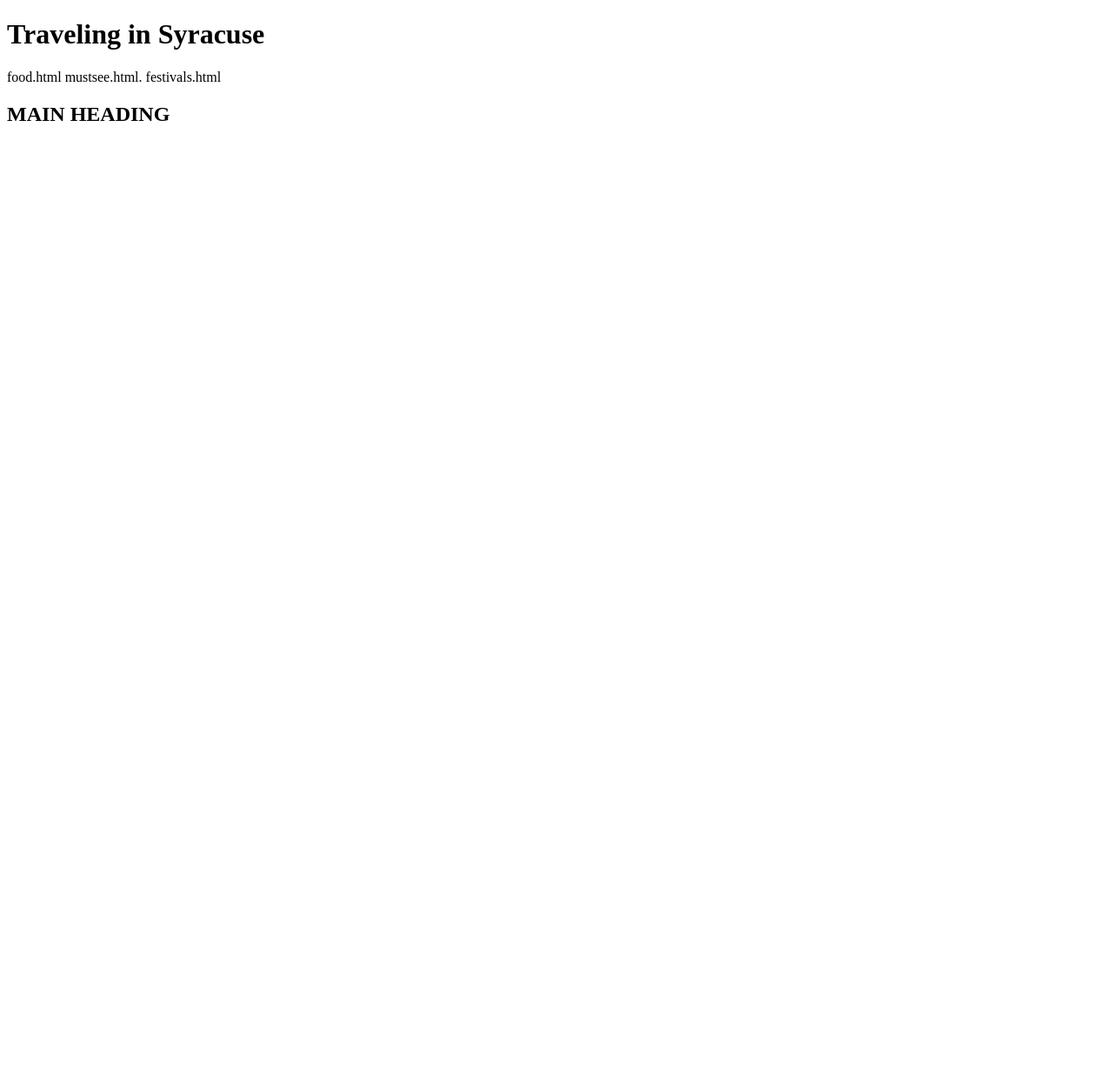
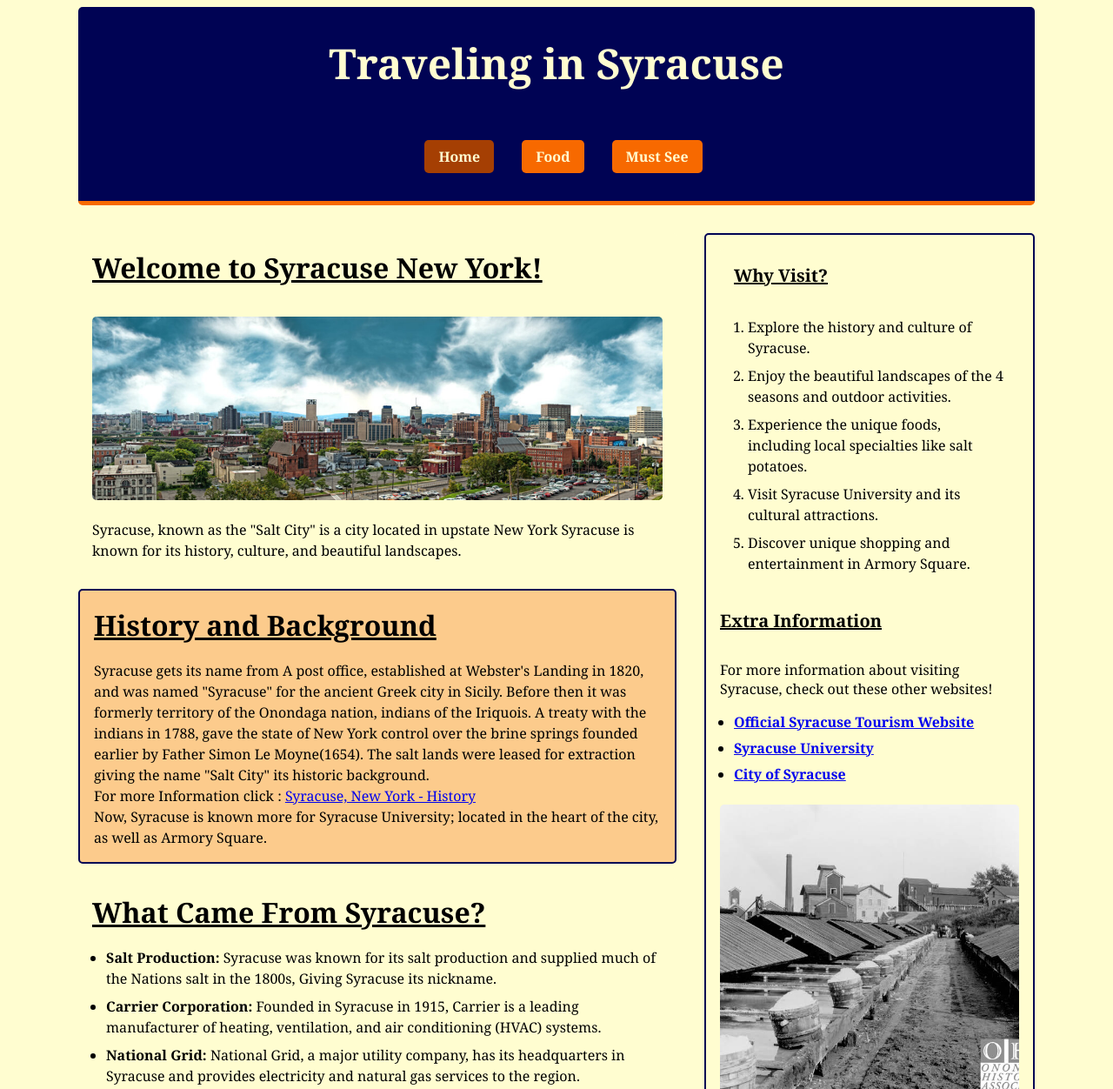
Before and after one commit to CIS-130/Team-4, a plain HTML site: page index.html in a window 1280 px wide. Shown: the top 1252 px of the page at 87% size. Before the commit the page ends 800 px from the top, so only its background shows below. Drawn offline with Linux system fonts and the light colour scheme.

Commit message:
finished home page

```diff
--- a/index.html
+++ b/index.html
@@ -4,7 +4,8 @@
 <head>
     <meta charset="UTF-8">
     <meta name="viewport" content="width=device-width" initial-scale="1.0">
-    <title>A trveling Guide to Syracuse</title>
+    <title>A Traveling Guide to Syracuse</title>
+    <link rel="stylesheet" href="styles.css">
 
 </head>
 
@@ -12,18 +13,68 @@
 
     <header>
         <h1>Traveling in Syracuse</h1>
-    <nav> food.html mustsee.html. festivals.html
 
+    <nav class="navbar">
+        <ul class="menu">
+            <li><a href="index.html" class="active">Home</a></li>
+            <li><a href="food.html">Food</a></li>
+            <li><a href="mustsee.html">Must See</a></li>
+        </ul>
     </nav>
 
-    </header>
+</header>
 
-    <main>
+    <main class="main">
+        <section class="content">
+            <article class="card">
+                <h2> Welcome to Syracuse New York!</h2>
+                <img src="images/city_of_SYR.jpg" alt="An Image of a View of the City of Syracuse">
+                <p>Syracuse, known as the "Salt City" is a city located in upstate New York Syracuse is known for its history, culture, and beautiful landscapes.</p>
+            </article>
+
+            <article class="article-1">
+                <h2>History and Background</h2>
+                <p>Syracuse gets its name from A post office, established at Webster's Landing in 1820, and was named "Syracuse" for the ancient Greek city in Sicily. Before then it was formerly territory of the Onondaga nation, indians of the Iriquois. A treaty with the indians in 1788, gave the state of New York control over the brine springs founded earlier by Father Simon Le Moyne(1654). The salt lands were leased for extraction giving the name "Salt City" its historic background. </p>
+                <p>For more Information click : <a href="https://www.britannica.com/place/Syracuse-New-York">Syracuse, New York - History</a> </p>
+                <p>Now, Syracuse is known more for Syracuse University; located in the heart of the city, as well as Armory Square.</p>
+            </article>
+
+            <article class="card">
+                <h2>What Came From Syracuse?</h2>
+                <ul>
+                    <li><strong>Salt Production:</strong> Syracuse was known for its salt production and supplied much of the Nations salt in the 1800s, Giving Syracuse its nickname.</li>
+                    <li><strong>Carrier Corporation:</strong> Founded in Syracuse in 1915, Carrier is a leading manufacturer of heating, ventilation, and air conditioning (HVAC) systems.</li>
+                    <li><strong>National Grid:</strong> National Grid, a major utility company, has its headquarters in Syracuse and provides electricity and natural gas services to the region.</li>
+                    <li><strong>Salt Potatoes:</strong> Syracuse is also known for its unique salt potatoes, originating in the 19th century and a <em>must-try</em> for visitors.</li>
+                </ul>
+            </article>
+     </section>
+
+     <aside class="sidebar">
+        <div class="card">
+            <h3> Why Visit?</h3>
+            <ol>
+                <li>Explore the history and culture of Syracuse.</li>
+                <li>Enjoy the beautiful landscapes of the 4 seasons and outdoor activities.</li>
+                <li>Experience the unique foods, including local specialties like salt potatoes.</li>
+                <li>Visit Syracuse University and its cultural attractions.</li>
+                <li>Discover unique shopping and entertainment in Armory Square.</li>
+            </ol>
+        </div>
+        <div>
+            <h3>Extra Information</h3>
+            <p>For more information about visiting Syracuse, check out these other websites!</p>
+            <ul class="extra-links">
+                <li><a href="https://www.syracuse.com" target="_blank">Official Syracuse Tourism Website</a></li>
+                <li><a href="https://www.Syracuse.edu" target="_blank">Syracuse University</a></li>
+                <li><a href="https://www.syr.gov" target="_blank">City of Syracuse</a></li>
+            </ul>
+        </div>
         <section>
+            <img src="images/saltmine.jpg" alt="An Image of a Salt Mine in Syracuse">
+        </section>
+     </aside>
 
-            <h2>MAIN HEADING</h2>
-
-        </section>
     </main>
 
 
@@ -31,8 +82,8 @@
 
 
 
-<footer>
-
+<footer class="footer">
+    <p>&copy; 2026 Traveling Guide to Syracuse.</p>
 
 </footer>
 
--- /dev/null
+++ b/styles.css
@@ -0,0 +1,175 @@
+*{
+
+    box-sizing: border-box;
+    margin: 0;
+    padding: 0;
+}
+
+
+:root{
+    --primary-color:#fffdd0;
+
+}
+
+body{
+    font-family:Georgia, 'Times New Roman', Times, serif;
+    background-color: var(--primary-color);
+    width: min(100% - 2rem, 1100px);
+    margin: 0 auto;
+
+}
+
+img{
+    max-width: 100%;
+    height: auto;
+    border-radius: 5px;
+    margin: 1rem 0;
+}
+
+header{
+    background-color:#000354;
+    color: var(--primary-color);
+    padding: 2em;
+    border-radius: 5px;
+    margin-top: .5rem;
+    text-align: center;
+    border-bottom: 5px solid #F76900;
+}
+
+h1{
+    font-size: 3rem;
+    margin-bottom: 4rem;
+}
+
+.menu{
+    display: flex;
+    flex-direction: row;
+    gap: 3rem;
+    list-style: none;
+    justify-content: center;
+
+}
+.menu a{
+    text-decoration: none;
+    color: var(--primary-color);
+    background-color: #F76900;
+    font-weight: bold;
+    padding: 0.5rem 1rem;
+    border-radius: 5px;
+
+}
+.menu:hover{
+    background-color: #000354;
+}
+.menu a.active{
+    background-color: #a53f03;
+
+}
+
+main{
+    display: flex;
+    flex-direction: column;
+    gap: 1.5rem;
+    margin: 2rem 0;
+
+}
+
+.article-1{
+    background-color:rgb(252, 203, 140);
+    padding: 1rem;
+    border-radius: 5px;
+    border: 2px solid #000354;
+    margin-bottom: 1rem;
+    line-height: 1.5;
+
+}
+
+.card{
+    background-color: var(--primary-color);
+    padding: 1rem;
+    border-radius: 5px;
+    margin-bottom: 1rem;
+    line-height: 1.5;
+
+}
+
+h2{
+    font-size: 2rem;
+    margin-bottom: 1rem;
+    text-decoration: underline;
+}
+
+
+h3{
+    font-size: 1.25rem;
+    margin-bottom: 2rem;
+    text-decoration: underline;
+}
+
+
+li{
+    margin-bottom: 0.5rem;
+}
+
+
+ul{
+    Margin-left: 1rem;
+    Margin-top: 1rem;
+}
+
+ol{
+    Margin-left: 1rem;
+    Margin-top: 1rem;
+}
+
+.extra-links{
+    font-weight: bold;
+
+}
+.sidebar{
+    display: flex;
+    flex-direction: column;
+    justify-content: space-between;
+    height: 100%;
+    padding: 20px;
+}
+
+footer{
+    background-color:#000354;
+    color: var(--primary-color);
+    padding: 1rem;
+    border-radius: 5px;
+    margin-bottom: .5rem;
+    text-align: center;
+    border-top: 5px solid #F76900;
+
+}
+
+
+@media screen and (min-width: 768px){
+    main{
+        flex-direction: row;
+        gap: 2rem;
+    }
+    main > section{
+        flex: 2;
+    }
+    main > aside{
+        flex: 1;
+    }
+
+    .menu{
+        flex-direction: row;
+        justify-content: center;
+        gap: 2rem;
+    }
+    .sidebar{
+        background-color: var(--primary-color);
+        padding: 1rem;
+        border-radius: 5px;
+        border: 2px solid #000354;
+
+
+
+    }
+}
```
Also changed, not shown: IDK.html (deleted, +0 -26 lines), images/city_of_SYR.jpg (added), images/saltmine.jpg (added), 1 other file.
